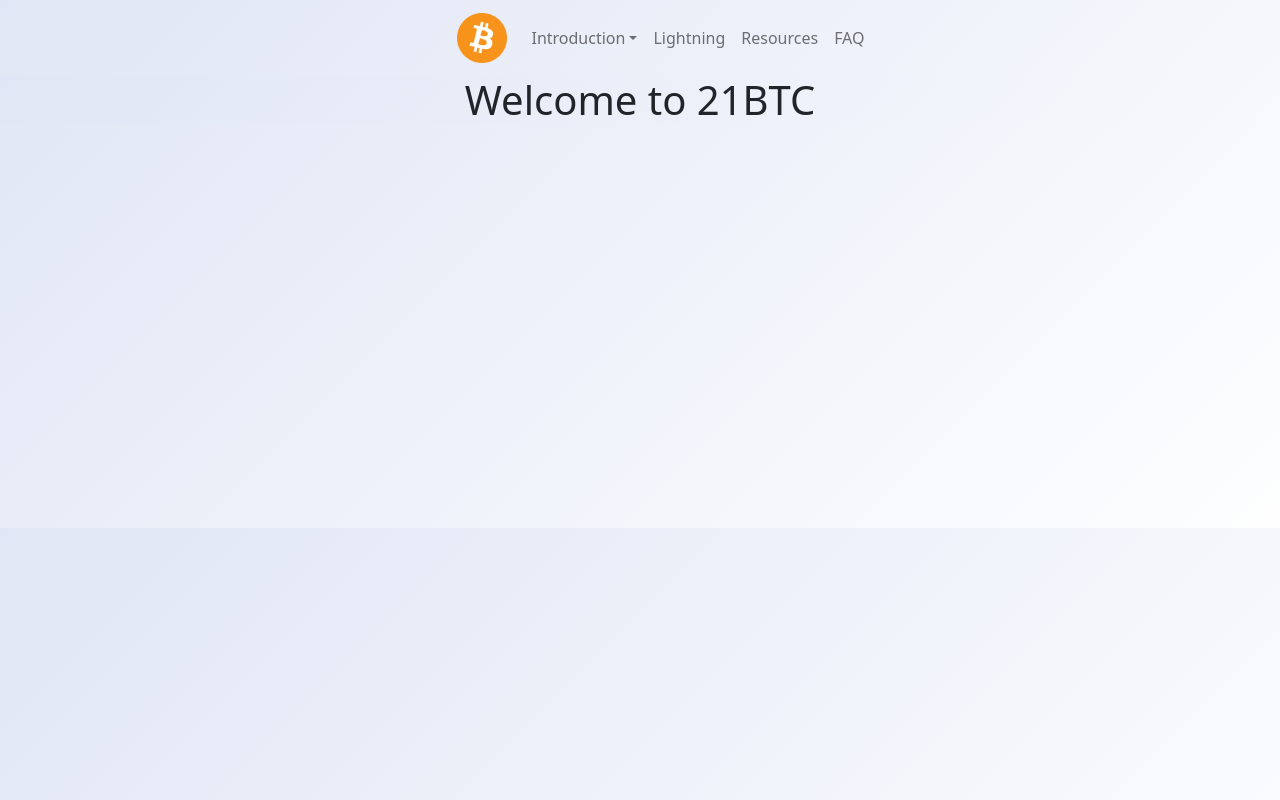
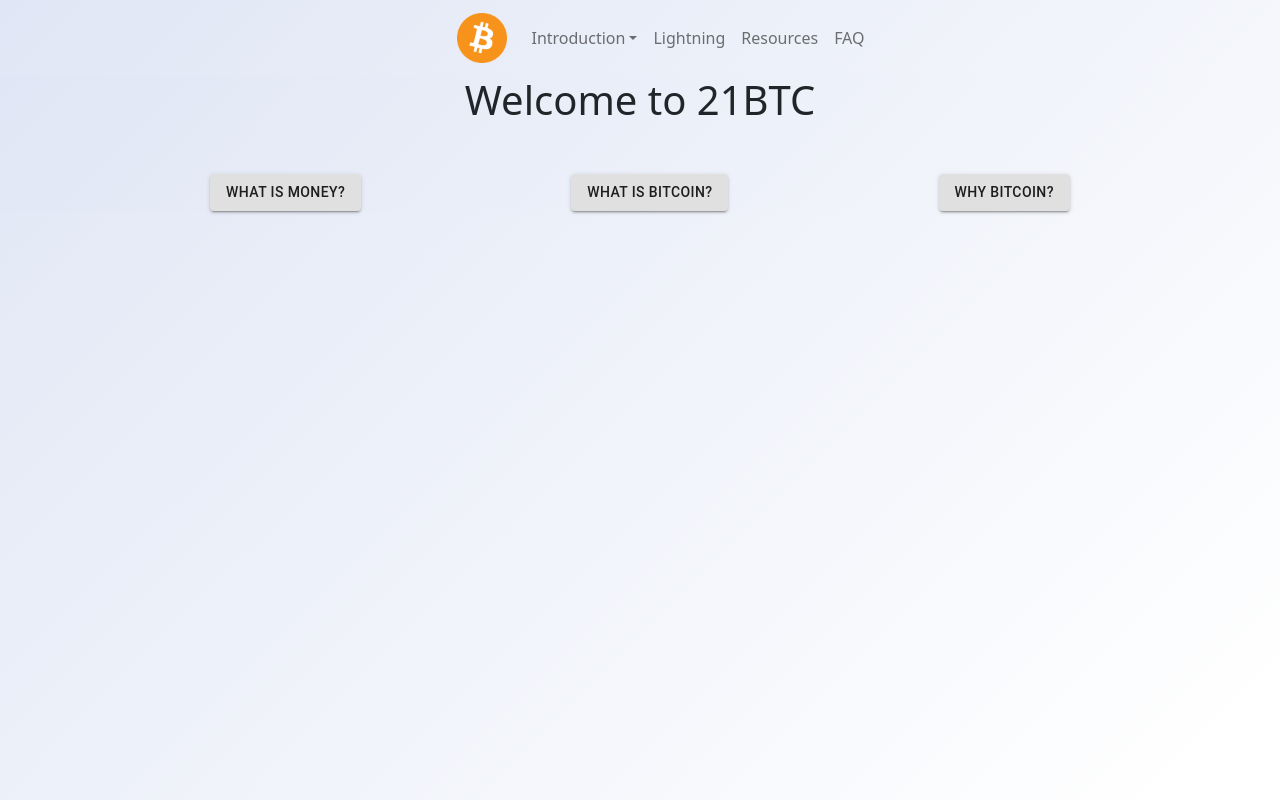
Before and after one commit to kjartano47/21btc-frontend, a React (Create React App) app: page / in a window 1280 px wide. Built offline with nearby package versions, Linux system fonts and the light colour scheme.

Commit message:
Welcome buttons added

```diff
--- a/src/App.css
+++ b/src/App.css
@@ -61,7 +61,14 @@
 .paper-buttons {
 	display: flex;
 	justify-content: space-evenly;
+	margin-top: 50px;
 }
 button-item {
 	padding: 20px;
 }
+
+.welcome-buttons {
+	display: flex;
+	justify-content: space-evenly;
+	margin-top: 50px;
+}
--- a/src/components/FrontComp.tsx
+++ b/src/components/FrontComp.tsx
@@ -1,4 +1,5 @@
 import React from 'react';
+import { Button } from '@material-ui/core';
 
 
 const FrontComp: React.FC<{}> = () => {
@@ -6,8 +7,12 @@
     <body>
         <h1 className="catcher">
       Welcome to 21BTC
-
       </h1>
+      <div className="welcome-buttons">
+      <Button variant="contained">What is Money?</Button>
+      <Button variant="contained">What is Bitcoin?</Button>
+      <Button variant="contained">Why Bitcoin?</Button>
+      </div>
     </body>
 
     )
--- a/src/components/WhitePaperComp.tsx
+++ b/src/components/WhitePaperComp.tsx
@@ -5,8 +5,8 @@
     return (
     <body>
         <p className="paper"> Satoshi Nakamoto's original paper is still recommended reading for anyone studying how Bitcoin works.
-       Choose which translation of the paper you want to read:
 </p>
+{/* <p>Choose which translation of the paper you want to read:</p> */}
 <div className="paper-buttons">
 <Button className="button-item" variant="outlined" onClick={()=> window.open("https://bitcoin.org/bitcoin.pdf", "_blank")}>English</Button>
 <Button className="button-item" variant="outlined" onClick={()=> window.open("https://bitcoin.org/files/bitcoin-paper/bitcoin_de.pdf", "_blank")}>Deutsch</Button>
```
